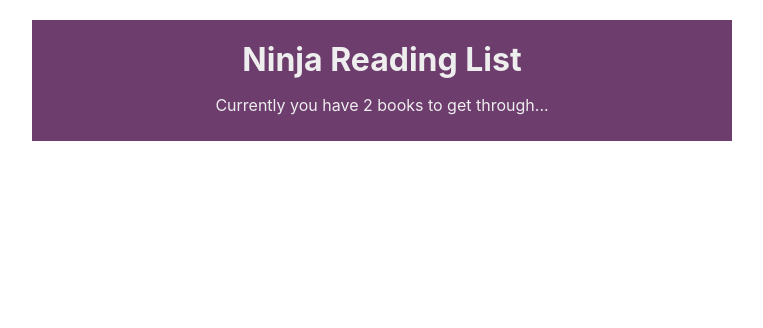
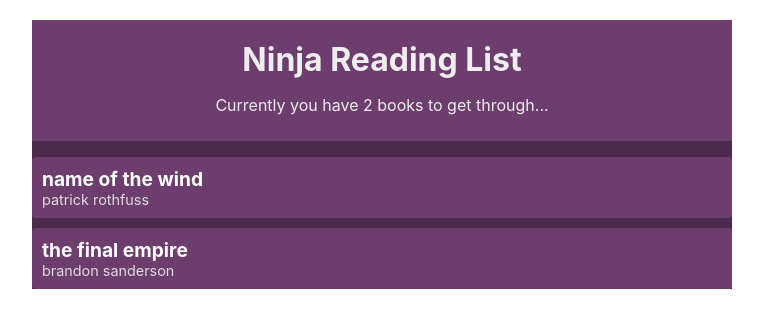
Before and after one commit to sawepeter/booklist, a React (Create React App) app: page / in a window 1280 px wide. Shown: the top 328 px of the page, without its empty margins (258-1021 px from the left). Built offline with nearby package versions, Linux system fonts and the light colour scheme.

Commit message:
BookDetails components

```diff
--- a/src/App.js
+++ b/src/App.js
@@ -1,3 +1,4 @@
+import BookList from './components/BookList';
 import Navbar from './components/Navbar';
 import BookContextProvider from './contexts/BookContext';
 
@@ -6,6 +7,7 @@
     <div className="App">
       <BookContextProvider>
         <Navbar/>
+        <BookList/>
       </BookContextProvider>
 
     </div>
--- a/src/index.css
+++ b/src/index.css
@@ -27,3 +27,35 @@
 .navbar h1{
   margin: 10px 0;
 }
+
+book-list{
+  margin: 20px;
+}
+.book-list ul{
+  padding: 0;
+  list-style-type: none;
+}
+.book-list li{
+  background: #6d3d6d;
+  border-radius: 4px;
+  padding: 10px;
+  cursor: pointer;
+  margin: 10px 0;
+}
+.book-list li:hover{
+  opacity: 0.7;
+  text-decoration: line-through;
+}
+.book-list .title{
+  font-weight: bold;
+  color: #fff;
+  font-size: 1.2em;
+}
+.book-list .author{
+  font-size: 0.9em;
+  color: #ddd;
+}
+.empty{
+  margin: 20px;
+  text-align: center;
+}
```
